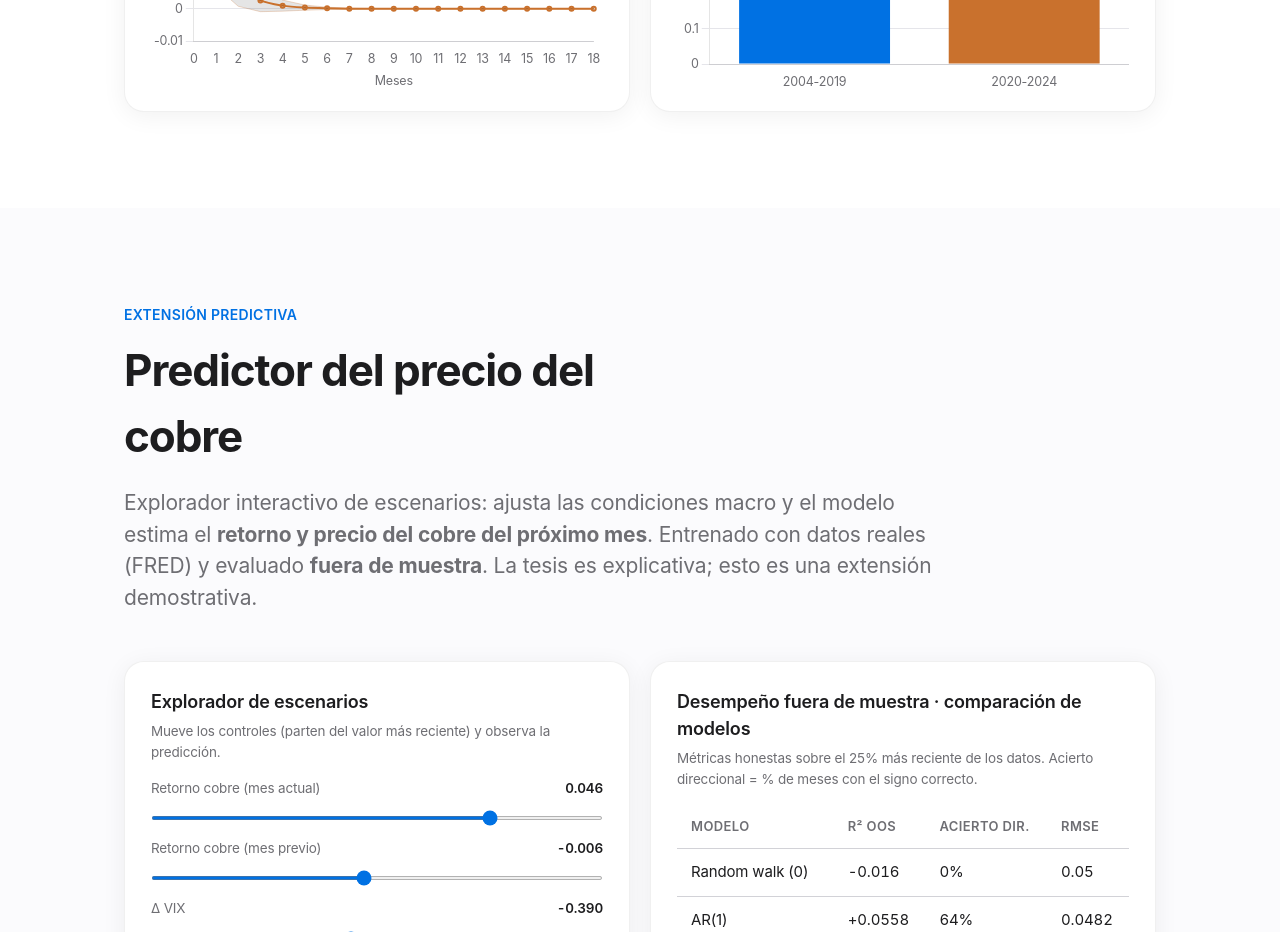
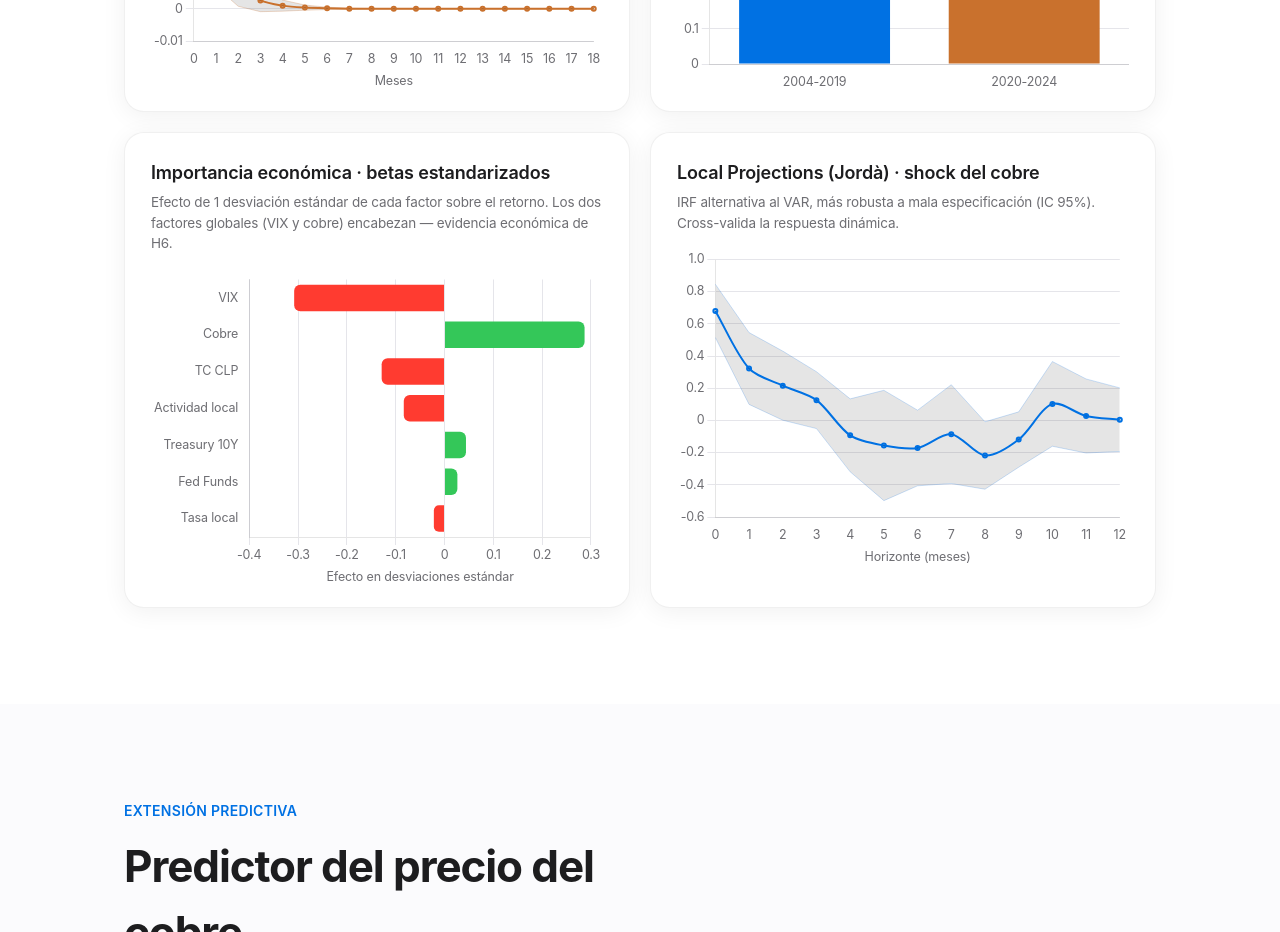
Before and after one commit to Nikolaaa11/TESIS-FRANCISCO-PLATAFORMA, a plain HTML site: page index.html in a window 1280 px wide. Shown: the part 7740-8672 px from the top of the page. Drawn offline with nearby package versions, Linux system fonts and the light colour scheme.

Commit message:
Plataforma: gráficos de betas estandarizados y Local Projections en el panel avanzado
Co-Authored-By: Claude Opus 4.8 <noreply@anthropic.com>

```diff
--- a/app.js
+++ b/app.js
@@ -206,6 +206,36 @@ async function main() {
         tooltip: { callbacks: { label: c => ` β cobre: ${c.parsed.y}` } } },
         scales: { x: { grid: { display: false } }, y: { grid: { color: LINE }, beginAtZero: true } } }
     });
+
+    // Betas estandarizados (barra horizontal, ordenados por |efecto|)
+    if (av.betas_estandarizados) {
+      const bs = av.betas_estandarizados.slice().sort((a, b) => Math.abs(b.beta_std) - Math.abs(a.beta_std));
+      new Chart('betasChart', {
+        type: 'bar',
+        data: { labels: bs.map(x => x.factor), datasets: [{ data: bs.map(x => x.beta_std),
+          backgroundColor: bs.map(x => x.beta_std >= 0 ? '#34c759' : '#ff3b30'), borderRadius: 6 }] },
+        options: { indexAxis: 'y', maintainAspectRatio: false,
+          plugins: { legend: { display: false },
+            tooltip: { callbacks: { label: c => ` ${(+c.parsed.x).toFixed(2)} σ` } } },
+          scales: { x: { grid: { color: LINE }, title: { display: true, text: 'Efecto en desviaciones estándar' } },
+            y: { grid: { display: false } } } }
+      });
+    }
+    // Local Projections (línea con banda IC95%)
+    if (av.local_projections) {
+      const lp = av.local_projections;
+      new Chart('lpChart', {
+        type: 'line',
+        data: { labels: lp.h, datasets: [
+          { data: lp.resp, borderColor: BLUE, borderWidth: 2, pointRadius: 2, tension: .3, fill: false },
+          { data: lp.hi, borderColor: 'rgba(0,113,227,.2)', borderWidth: 1, pointRadius: 0, fill: '+1' },
+          { data: lp.lo, borderColor: 'rgba(0,113,227,.2)', borderWidth: 1, pointRadius: 0,
+            backgroundColor: 'rgba(0,113,227,.08)', fill: false } ] },
+        options: { maintainAspectRatio: false, plugins: { legend: { display: false } },
+          scales: { x: { grid: { display: false }, title: { display: true, text: 'Horizonte (meses)' } },
+            y: { grid: { color: LINE } } } }
+      });
+    }
   }
 
   /* ---- 6. Tabla de estacionariedad ---- */
--- a/index.html
+++ b/index.html
@@ -244,6 +244,20 @@
         <div class="chart-wrap"><canvas id="robChart"></canvas></div>
       </div>
     </div>
+    <div class="grid grid-2" style="margin-top:20px">
+      <div class="chart-card reveal">
+        <h3>Importancia económica · betas estandarizados</h3>
+        <p class="hint">Efecto de 1 desviación estándar de cada factor sobre el retorno. Los dos
+          factores globales (VIX y cobre) encabezan — evidencia económica de H6.</p>
+        <div class="chart-wrap"><canvas id="betasChart"></canvas></div>
+      </div>
+      <div class="chart-card reveal">
+        <h3>Local Projections (Jordà) · shock del cobre</h3>
+        <p class="hint">IRF alternativa al VAR, más robusta a mala especificación (IC 95%).
+          Cross-valida la respuesta dinámica.</p>
+        <div class="chart-wrap"><canvas id="lpChart"></canvas></div>
+      </div>
+    </div>
   </div>
 </section>
 
```
